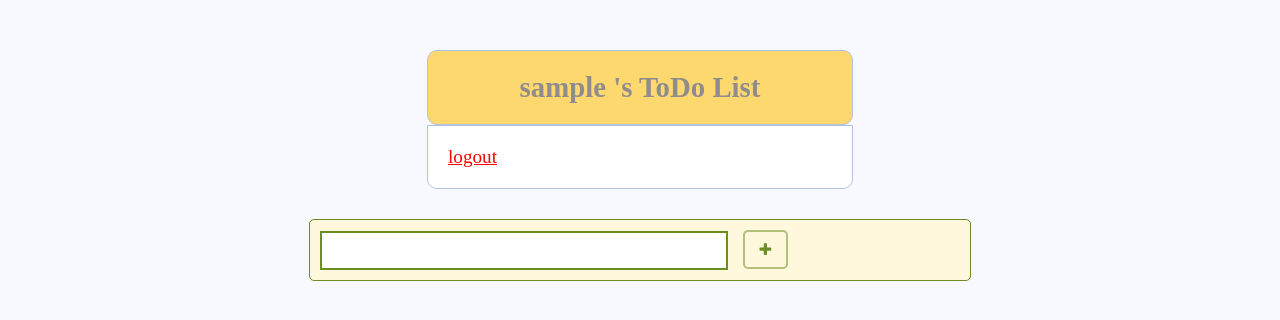
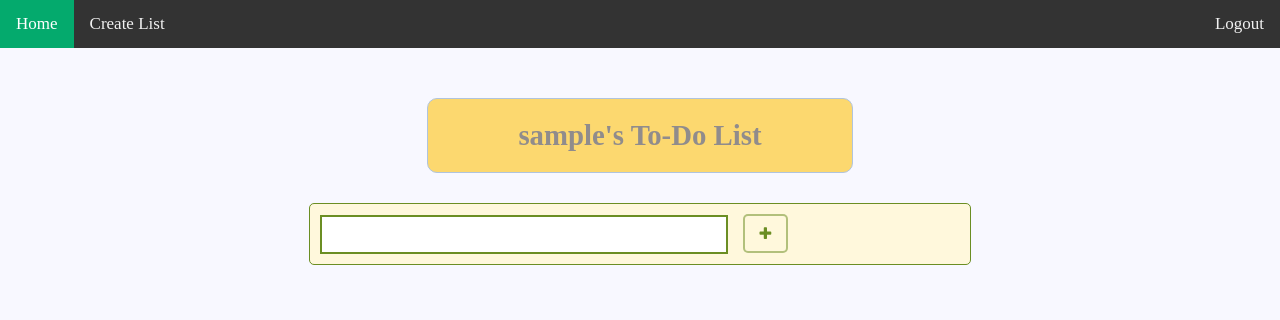
Before and after one commit to PetarBelberov/Task-List, a PHP site: page / in a window 1280 px wide. Shown: the top 320 px of the page. Run offline with PHP 8.4, Linux system fonts and the light colour scheme; the visitor is signed in with stand-in values (Sample User, id 1); data that the repository does not hold is empty.

Commit message:
refactoring, fix bugs, split the files

```diff
--- a/config.php
+++ b/config.php
@@ -13,7 +13,8 @@ define('DB_SERVER_PASSWORD', '');
 define('DB_DATABASE', 'todo');
 
 // must end with a slash
-define('SITE_URL', 'http://localhost/ToDo-List/');
+define('SITE_URL', url());
+
 
 $dboptions = array(
     PDO::ATTR_PERSISTENT => FALSE,
@@ -28,4 +29,14 @@ try {
   die;
 }
 
+
+function url(){
+  if(isset($_SERVER['HTTPS'])){
+      $protocol = ($_SERVER['HTTPS'] && $_SERVER['HTTPS'] != "off") ? "https" : "http";
+  }
+  else{
+      $protocol = 'http';
+  }
+  return $protocol . "://" . $_SERVER['HTTP_HOST'];
+}
 ?>
--- a/index.php
+++ b/index.php
@@ -1,45 +1,45 @@
 <?php
 
 session_start();
+require_once './config.php';
 
 if (!isset($_SESSION['username'])) {
     $_SESSION['msg'] = "You must log in first";
 
     header('location: login.php');
 }
+
 if (isset($_GET['logout'])) {
     session_destroy();
     unset($_SESSION['username']);
     header("location: login.php");
 }
 
-    // initialize errors variable
-	$errors = "";
-
 // connect to database
 $db = mysqli_connect("localhost", "root", "", "todo");
 
 $username = $_SESSION['username'];
 
-	$user = mysqli_query($db, "SELECT id, username, email FROM users WHERE username='$username'");
+$user = mysqli_query($db, "SELECT list_id FROM tasks");
+
+$user = mysqli_query($db, "SELECT id FROM users WHERE username='$username'");
 $userColumns = mysqli_fetch_row($user);
 $userId = $userColumns[0];
 
-	$tasks = mysqli_fetch_all(mysqli_query($db, "SELECT * FROM tasks WHERE user_id='$userColumns[0]'"));
-	$taskUserId = null;
-	foreach	($tasks as $t) {
-		$taskUserId = $t[2];
-	}
+// $tasks = mysqli_fetch_all(mysqli_query($db, "SELECT * FROM tasks WHERE list_id='$listId'"));
 
-	if (isset($_POST['submit'])) {
+$lists = mysqli_query($db, "SELECT id, name FROM lists WHERE user_id='$userId'");
+$lists = mysqli_fetch_all($lists);
 
-		if (empty($_POST['task'])) {
-			$errors = "You must fill in the task";
+// add list
+if (isset($_POST['submit-list'])) {
+
+    if (empty($_POST['list'])) {
+        $errors = "You must fill in the list";
     }
     else {
-			$task = $_POST['task'];
-
-			$sql = "INSERT INTO tasks (task, user_id) VALUES ('$task', '$userColumns[0]')";
+        $list = $_POST['list'];
+        $sql = "INSERT INTO lists (name, user_id) VALUES ('$list', '$userId')";
 
         mysqli_query($db, $sql);
 
@@ -47,87 +47,27 @@ session_start();
     }
 }
 
-	// delete task
-	if (isset($_GET['del_task'])) {
-		if  ($userId == $taskUserId) {
-	    $id = $_GET['del_task'];
-
-	    mysqli_query($db, "DELETE FROM tasks WHERE id=$id");
-	    header('location: index.php');
-		}
-		else {
-			function exception_handler($exception) {
-				echo "Uncaught exception: " , $exception->getMessage(), "\n";
-			}
-			set_exception_handler('exception_handler');
-
-			throw new Exception('Uncaught Exception');
-		}
-	}
-
-	// edit task GET Request
-	if (isset($_GET['edit_task'])) {
-		if  ($userId == $taskUserId) {
-	    $id = $_GET['edit_task'];
-		$update = true;
-		$record = mysqli_query($db, "SELECT task FROM tasks WHERE id=$id");
-
-		$n = mysqli_fetch_array($record);
-		$task = $n['task'];
-		}
-		else {
-			function exception_handler($exception) {
-				echo "Uncaught exception: " , $exception->getMessage(), "\n";
-			}
-			set_exception_handler('exception_handler');
-
-			throw new Exception('Uncaught Exception');
-		}
-	}
-
-	// edit task POST Request
-	if (isset($_POST['update'])) {
-		$id = $_POST['id'];
-		$task = $_POST['task'];
-
-		mysqli_query($db, "UPDATE tasks SET task = '$task' WHERE id = $id");
-
-		header('location: index.php');
-	}
 ?>
-
 <!DOCTYPE html>
 <html>
 <head>
+  <title>Lists</title>
   <link rel="stylesheet" type="text/css" href="style.css">
   <link rel="stylesheet" href="https://cdnjs.cloudflare.com/ajax/libs/font-awesome/4.7.0/css/font-awesome.min.css">
-	<title>ToDo List Application PHP and MySQL</title>
 </head>
     <body>
-
+        <header>
+            <div class="nav">
+                <a class="active" href="<?php echo SITE_URL ?>">Home</a>
+                <a href="TODO">Create List</a>
+                <a class="logout" href="<?php echo SITE_URL . '/logout.php' ?>">Logout</a>
+            </div>
+        </header>
         <div class="header">
-	<h2><?php echo $_SESSION['username']; ?> 's ToDo List</h2>
+			<h2><?php echo $username . "'s To-Do List"?></h2>
 		</div>
-<div class="content">
-  	<!-- notification message -->
-  	<?php if (isset($_SESSION['success'])) : ?>
-      <div class="error success" >
-      	<h3>
-          <?php
-          	echo $_SESSION['success'];
-          	unset($_SESSION['success']);
-          ?>
-      	</h3>
-      </div>
-  	<?php endif ?>
-
-    <!-- logged in user information -->
-    <?php  if (isset($_SESSION['username'])) : ?>
-    	<p> <a href="index.php?logout='1'" style="color: red;">logout</a> </p>
-    <?php endif ?>
-</div>
-
-	<form method="post" action="index.php" class="input_form">
+        <div class="container">
+            <form method="post" action="" class="input_form">
                 <?php if (isset($errors)) { ?>
                     <p><?php echo $errors; ?></p>
                 <?php } ?>
@@ -136,29 +76,22 @@ session_start();
 
                 <?php if (isset($update)) : ?>
                     <input type="hidden" name="id" value="<?php echo $id; ?>">
-			<input type="text" name="task" class="task_input" value="<?php echo $task; ?>">
-			<button type="submit" name="update" id="update_btn" class="button"><i class="fa fa-edit"></i></button>
+                    <input type="text" name="list" class="list_input" value="<?php echo $list; ?>">
+                    <button type="submit" name="update-list" id="update_list_btn" class="button"><i class="fa fa-edit"></i></button>
                 <?php else: ?>
-			<input type="text" name="task" class="task_input">
-			<button type="submit" name="submit" id="add_btn" class="button"><i class="fa fa-plus"></i></button>
+                    <input type="text" name="list" class="list_input">
+                    <button type="submit" name="submit-list" id="add_btn" class="button"><i class="fa fa-plus"></i></button>
                 <?php endif ?>
 	        </form>
             <table>
                 <tbody>
-		<?php foreach($tasks as $tasksRows): ?>
-
+                    <?php foreach($lists as $listId): ?>
                         <tr>
-				<td> <?php echo $tasksRows[0]; ?> </td>
-				<td class="task"> <?php echo $tasksRows[1]; ?> </td>
-				<td class="edit">
-					<a href="index.php?edit_task=<?php echo $tasksRows[0] ?>"><button type="text" name="edit" id="edit_btn" class="button"><i class="fa fa-edit"></i></button></a>
-				</td>
-				<td class="delete">
-					<a href="index.php?del_task=<?php echo $tasksRows[0] ?>"><button type="text" name="delete" id="delete_btn" class="button"><i class="fa fa-remove"></i></button></a>
-				</td>
+                            <td class="list"><a href="<?php echo '/lists.php/' . $listId[0] ?>"> <?php echo $listId[1]; ?> </a></td>
                         </tr>
                     <?php endforeach; ?>
                 </tbody>
             </table>
+        </div><!-- .container -->
     </body>
 </html>
--- /dev/null
+++ b/logout.php
@@ -0,0 +1,6 @@
+<?php
+if (isset($_SESSION['username'])) {
+    session_destroy();
+    unset($_SESSION['username']);
+    header("location: login.php");
+}
--- a/style.css
+++ b/style.css
@@ -18,7 +18,7 @@ body {
 	border-radius: 10px 10px 10px 10px;
 	padding: 20px;
 }
-form, .content {
+form.input_form, .content {
   width: 30%;
   margin: 0px auto;
   padding: 20px;
@@ -102,8 +102,6 @@ form, .content {
   margin-bottom: 20px;
 }
 
-//
-
 .heading{
 	width: 50%;
 	margin: 30px auto;
@@ -113,7 +111,7 @@ form, .content {
 	border: 2px solid #6B8E23;
 	border-radius: 20px;
 }
-form {
+form.input_form {
 	width: 50%;
 	margin: 30px auto;
 	border-radius: 5px;
@@ -121,11 +119,11 @@ form {
 	background: #FFF8DC;
 	border: 1px solid #6B8E23;
 }
-form p {
+form.input_form p {
 	color: red;
 	margin: 0px;
 }
-.task_input {
+.task_input, .list_input {
 	width: 60%;
 	height: 15px;
 	padding: 10px;
@@ -196,3 +194,33 @@ tr:hover {
 .delete{
 	text-align: center;
 }
+
+/* nav */
+.nav {
+  overflow: hidden;
+  background-color: #333;
+}
+
+.nav a {
+  float: left;
+  color: #f2f2f2;
+  text-align: center;
+  padding: 14px 16px;
+  text-decoration: none;
+  font-size: 17px;
+}
+
+.nav a:hover {
+  background-color: #ddd;
+  color: black;
+}
+
+.nav a.active {
+  background-color: #04AA6D;
+  color: white;
+}
+
+/* nav */
+.nav .logout {
+  float: right;
+}
```
Also changed, not shown: activate.php (+1 -8 lines), lists.php (added, +211 -0 lines), login.php (+5 -3 lines), server.php (+5 -5 lines), assets/js/checkbox.js (added), 1 other file. Lines whose indentation alone changed are shown as unchanged.
